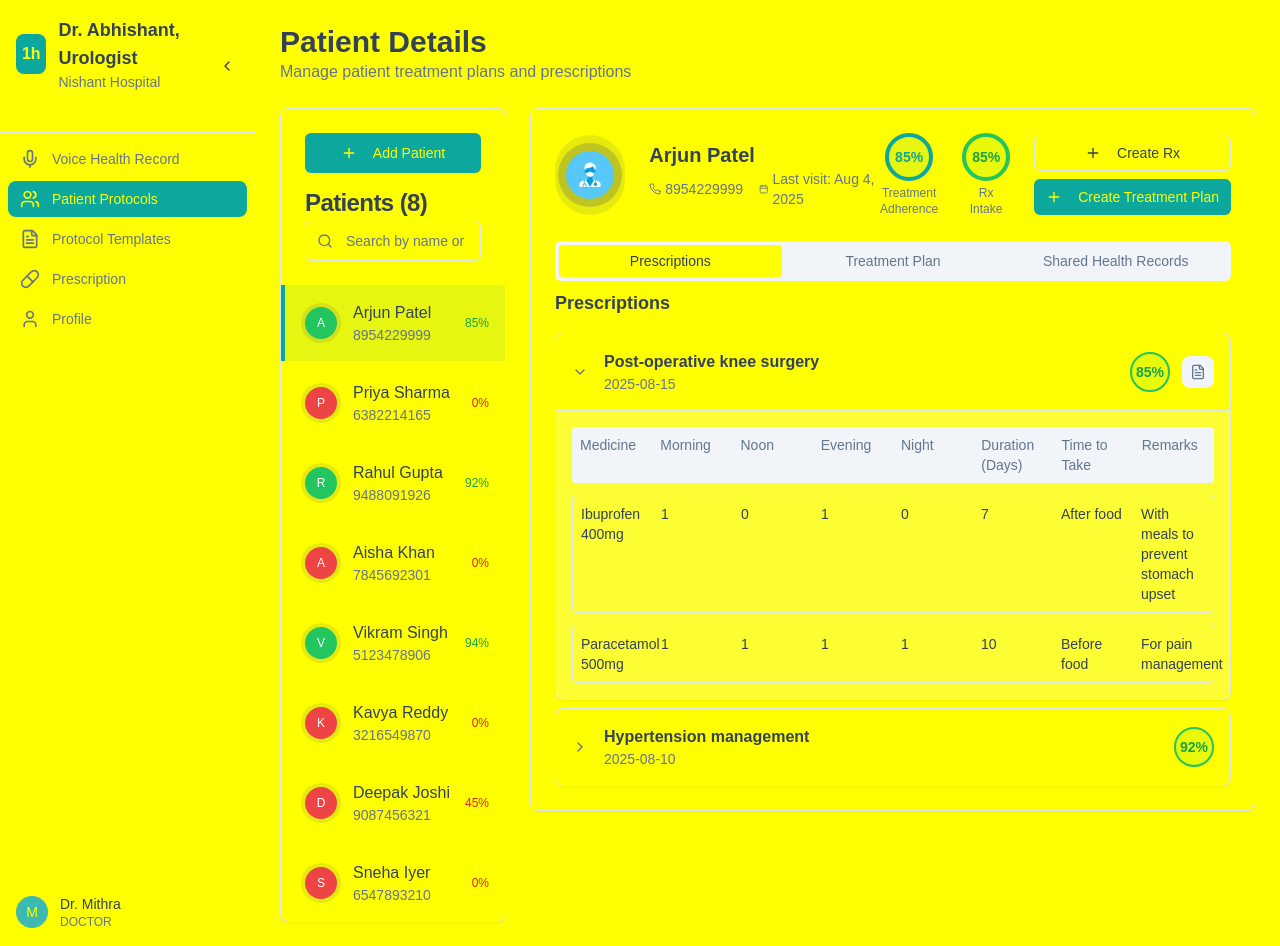
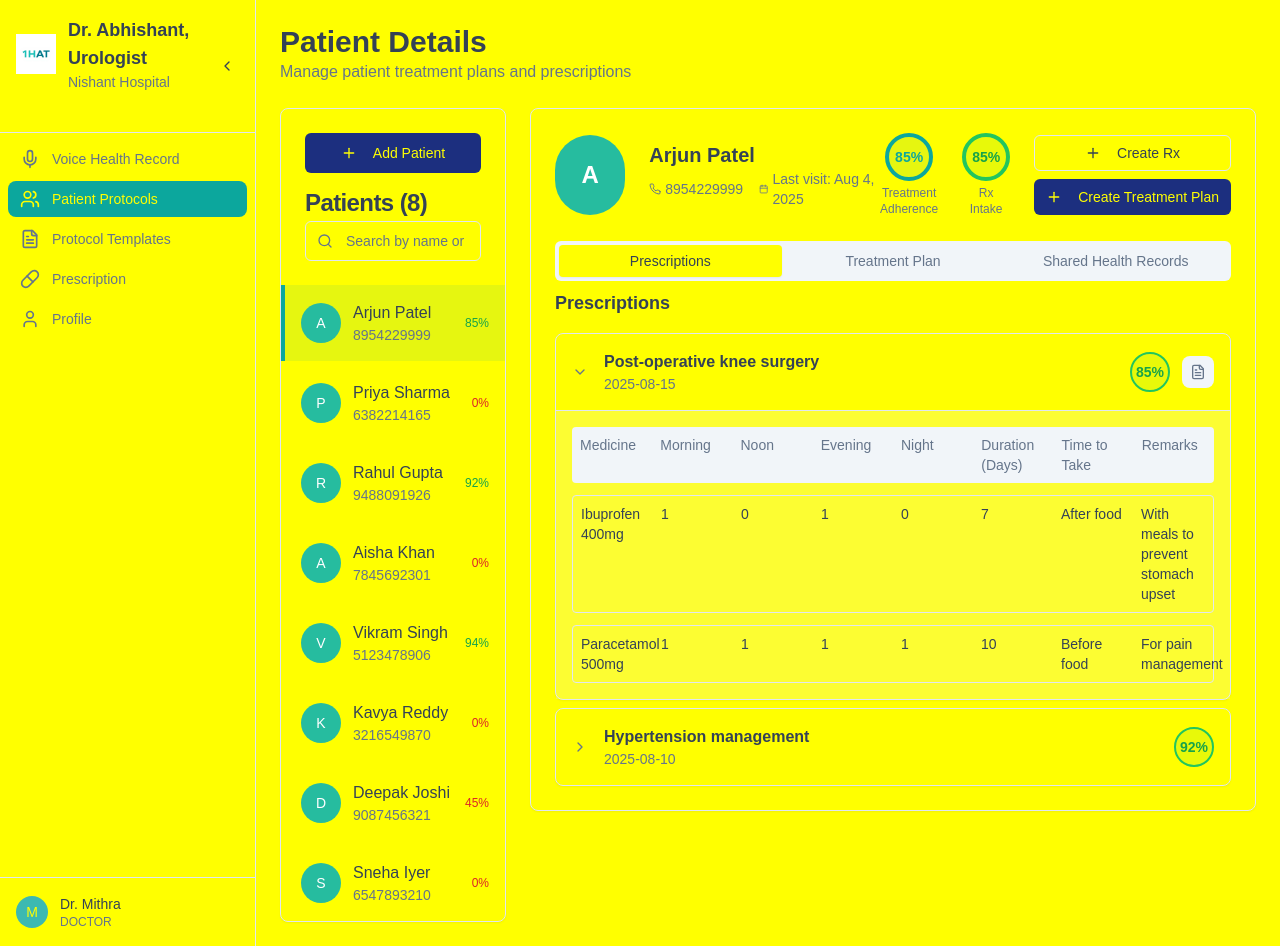
Before and after one commit to kpurusho1/onehatmockup, a React (Vite) app: page /patient-protocols in a window 1280 px wide. Built offline with nearby package versions, Linux system fonts and the light colour scheme; a web font is replaced by a local one.

Commit message:
Update patient icons and branding
Update patient icons to display the first letter with a #26bc9f background. Apply #1c2f7f to important buttons and update the top-left corner with the provided logo.

```diff
--- a/src/components/Sidebar.tsx
+++ b/src/components/Sidebar.tsx
@@ -63,9 +63,11 @@ export const Sidebar = ({ collapsed, onToggle }: SidebarProps) => {
           {!collapsed && (
             <div className="flex flex-col space-y-2">
         <div className="flex items-center space-x-3 mb-6">
-          <div className="w-10 h-10 rounded-lg flex items-center justify-center overflow-hidden bg-primary">
-            <span className="text-primary-foreground font-bold">1h</span>
-          </div>
+          <img
+            src="/src/assets/1hat-logo.png"
+            alt="1HAT Logo"
+            className="w-10 h-10 object-contain"
+          />
           <div className="text-left">
             <h2 className="text-lg font-bold">Dr. Abhishant, Urologist</h2>
             <p className="text-sm text-muted-foreground">Nishant Hospital</p>
--- a/src/index.css
+++ b/src/index.css
@@ -15,8 +15,9 @@ All colors MUST be HSL.
     --background: 248 250 252;
     --foreground: 215 25% 27%;
     --medical-blue: #1c2f7f;
-    --brand-primary: 224 66% 30%; /* #1c2f7f */
-    --brand-secondary: 47 79 127;
+    --brand-primary: 220 49 127;
+    --brand-teal: 168 49% 44%; /* #26bc9f */
+    --brand-navy: 232 62% 31%; /* #1c2f7f */
 
     --card: 255 255 255;
     --card-foreground: 215 25% 27%;
--- a/src/pages/PatientProtocols.tsx
+++ b/src/pages/PatientProtocols.tsx
@@ -242,7 +242,7 @@ export default function PatientProtocols() {
           <Card>
             <CardHeader>
               <div className="flex items-center justify-between mb-3">
-                <Button className="flex items-center space-x-2 w-full">
+                <Button className="flex items-center space-x-2 w-full" style={{backgroundColor: '#1c2f7f'}} >
                   <Plus size={16} />
                   <span>Add Patient</span>
                 </Button>
@@ -280,15 +280,8 @@ export default function PatientProtocols() {
                       onClick={() => setSelectedPatient(patient)}
                     >
                       <div className="flex items-center space-x-3">
-                        <div className="relative">
-                          <div className="w-10 h-10 rounded-full bg-[hsl(var(--brand-primary))]/10 flex items-center justify-center">
-                            <div className={`w-8 h-8 rounded-full flex items-center justify-center text-white font-medium text-xs ${
-                              patient.adherence >= 80 ? 'bg-green-500' :
-                              patient.adherence >= 60 ? 'bg-yellow-500' : 'bg-red-500'
-                            }`}>
-                              {patient.name.charAt(0).toUpperCase()}
-                            </div>
-                          </div>
+                        <div className="w-10 h-10 rounded-full bg-[#26bc9f] flex items-center justify-center text-white font-medium text-sm">
+                          {patient.name.charAt(0).toUpperCase()}
                         </div>
                         <div className="flex-1">
                           <h3 className="font-medium">{patient.name}</h3>
@@ -312,14 +305,8 @@ export default function PatientProtocols() {
             <CardHeader>
               <div className="flex items-center justify-between">
                 <div className="flex items-center space-x-6">
-                  <div className="w-20 h-20 rounded-full bg-[hsl(var(--brand-primary))]/10 flex items-center justify-center">
-                    <div className="w-16 h-16 rounded-full bg-[hsl(var(--brand-primary))]/20 flex items-center justify-center">
-                      <img
-                        src="/src/assets/patient-avatar-modern.png"
-                        alt="Patient"
-                        className="w-12 h-12 object-cover rounded-full"
-                      />
-                    </div>
+                  <div className="w-20 h-20 rounded-full bg-[#26bc9f] flex items-center justify-center text-white font-bold text-2xl">
+                    {selectedPatient.name.charAt(0).toUpperCase()}
                   </div>
                   <div>
                     <h2 className="text-xl font-bold">{selectedPatient.name}</h2>
@@ -358,7 +345,7 @@ export default function PatientProtocols() {
                         <Plus size={14} className="mr-2" />
                         Create Rx
                       </Button>
-                      <Button onClick={() => setShowProtocolBuilder(true)} size="sm">
+                      <Button onClick={() => setShowProtocolBuilder(true)} size="sm" style={{backgroundColor: '#1c2f7f'}} className="hover:opacity-90">
                         <Plus size={14} className="mr-2" />
                         Create Treatment Plan
                       </Button>
--- a/src/pages/ProtocolTemplates.tsx
+++ b/src/pages/ProtocolTemplates.tsx
@@ -131,7 +131,7 @@ export default function ProtocolTemplates() {
           <h1 className="text-3xl font-bold">Protocol Templates</h1>
           <p className="text-muted-foreground">Create and manage reusable treatment protocols</p>
         </div>
-        <Button className="flex items-center space-x-2">
+        <Button className="flex items-center space-x-2" style={{backgroundColor: '#1c2f7f'}}>
           <Plus size={16} />
           <span>Create Protocol</span>
         </Button>
```
Also changed, not shown: src/assets/1hat-logo.png (added).
